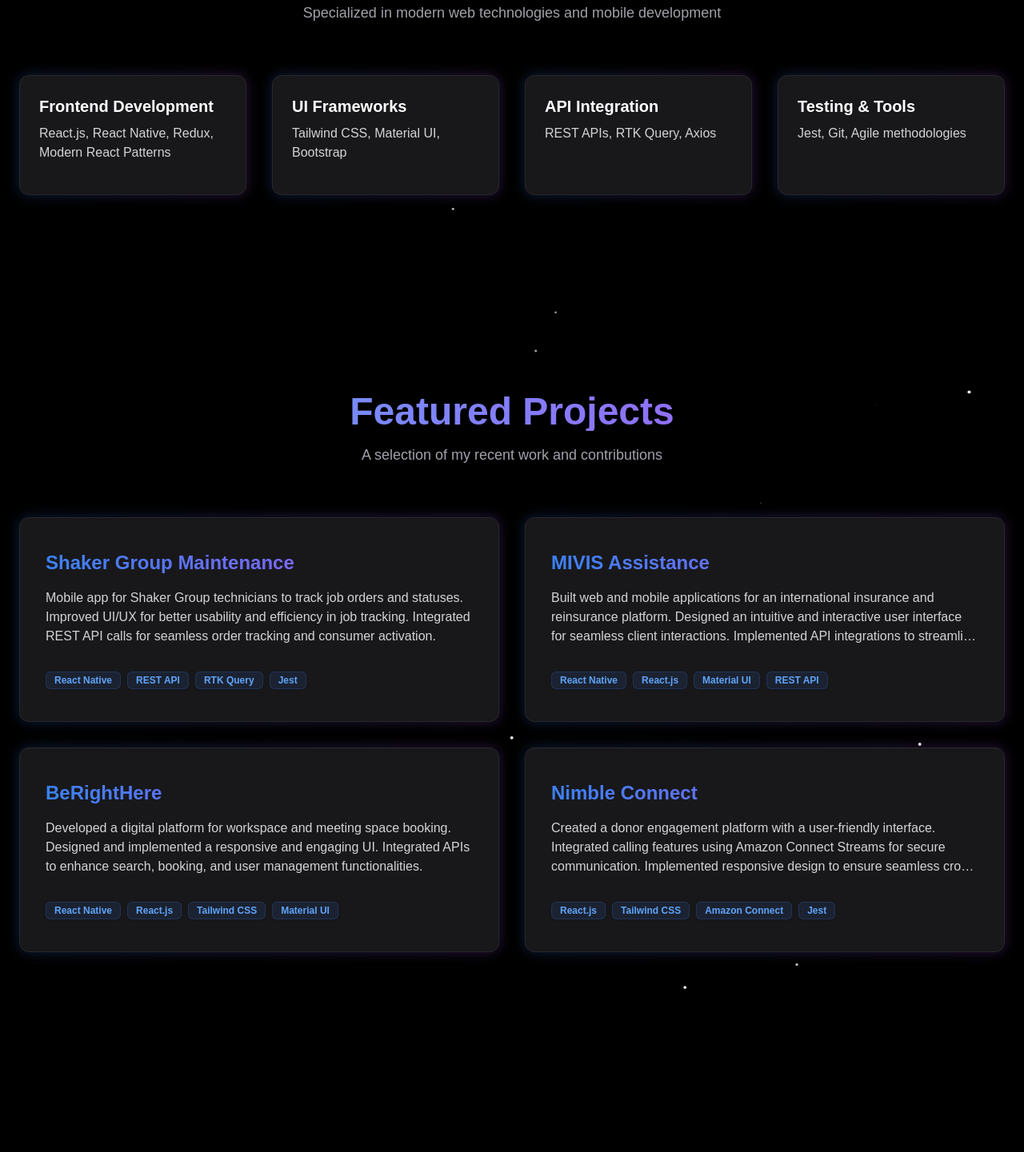
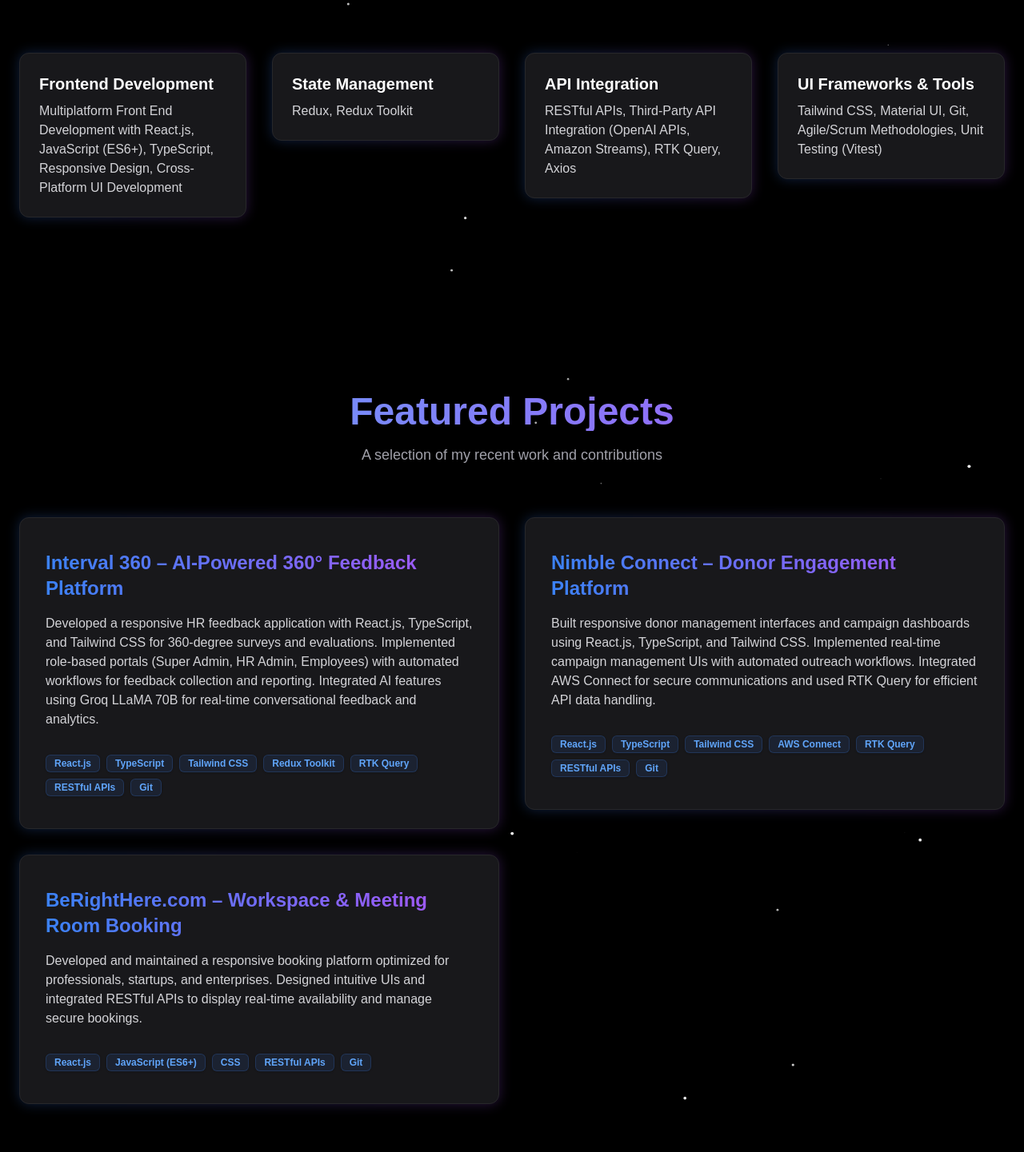
Before and after one commit to vijaykanth143/my-portfolio, a Next.js app: page / in a window 1280 px wide. Shown: the part 1029-2470 px from the top of the page at 80% size. Built offline with nearby package versions, Linux system fonts and the light colour scheme.

Commit message:
minor chnges for new resume

```diff
--- a/src/app/page.tsx
+++ b/src/app/page.tsx
@@ -114,9 +114,10 @@ const Header: React.FC<HeaderProps> = ({ activeSection, setActiveStatus }) => {
         <nav className='flex justify-between items-center'>
           <motion.div
             whileHover={{ scale: 1.05 }}
-            className='text-xl font-bold bg-gradient-to-r from-blue-400 to-purple-500 text-transparent bg-clip-text'
+            onClick={() => scrollToSection({ sectionId: "home" })}
+            className='text-xl cursor-pointer font-bold bg-gradient-to-r from-blue-400 to-purple-500 text-transparent bg-clip-text'
           >
-            Vijaykanth
+            VG
           </motion.div>
 
           <div className='flex items-center'>
@@ -211,54 +212,94 @@ const Header: React.FC<HeaderProps> = ({ activeSection, setActiveStatus }) => {
 const Home = () => {
   const [activeSection, setActiveSection] = useState("home");
 
+  // const projects = [
+  //   {
+  //     title: "Shaker Group Maintenance",
+  //     description:
+  //       "Mobile app for Shaker Group technicians to track job orders and statuses. Improved UI/UX for better usability and efficiency in job tracking. Integrated REST API calls for seamless order tracking and consumer activation.",
+  //     tech: ["React Native", "REST API", "RTK Query", "Jest"],
+  //   },
+  //   {
+  //     title: "MIVIS Assistance",
+  //     description:
+  //       "Built web and mobile applications for an international insurance and reinsurance platform. Designed an intuitive and interactive user interface for seamless client interactions. Implemented API integrations to streamline insurance and claim processes.",
+  //     tech: ["React Native", "React.js", "Material UI", "REST API"],
+  //   },
+  //   {
+  //     title: "BeRightHere",
+  //     description:
+  //       "Developed a digital platform for workspace and meeting space booking. Designed and implemented a responsive and engaging UI. Integrated APIs to enhance search, booking, and user management functionalities.",
+  //     tech: ["React Native", "React.js", "Tailwind CSS", "Material UI"],
+  //   },
+  //   {
+  //     title: "Nimble Connect",
+  //     description:
+  //       "Created a donor engagement platform with a user-friendly interface. Integrated calling features using Amazon Connect Streams for secure communication. Implemented responsive design to ensure seamless cross-device compatibility.",
+  //     tech: ["React.js", "Tailwind CSS", "Amazon Connect", "Jest"],
+  //   },
+  // ];
   const projects = [
     {
-      title: "Shaker Group Maintenance",
+      title: "Interval 360 – AI-Powered 360° Feedback Platform",
       description:
-        "Mobile app for Shaker Group technicians to track job orders and statuses. Improved UI/UX for better usability and efficiency in job tracking. Integrated REST API calls for seamless order tracking and consumer activation.",
-      tech: ["React Native", "REST API", "RTK Query", "Jest"],
+        "Developed a responsive HR feedback application with React.js, TypeScript, and Tailwind CSS for 360-degree surveys and evaluations. Implemented role-based portals (Super Admin, HR Admin, Employees) with automated workflows for feedback collection and reporting. Integrated AI features using Groq LLaMA 70B for real-time conversational feedback and analytics.",
+      tech: [
+        "React.js",
+        "TypeScript",
+        "Tailwind CSS",
+        "Redux Toolkit",
+        "RTK Query",
+        "RESTful APIs",
+        "Git",
+      ],
     },
     {
-      title: "MIVIS Assistance",
+      title: "Nimble Connect – Donor Engagement Platform",
       description:
-        "Built web and mobile applications for an international insurance and reinsurance platform. Designed an intuitive and interactive user interface for seamless client interactions. Implemented API integrations to streamline insurance and claim processes.",
-      tech: ["React Native", "React.js", "Material UI", "REST API"],
+        "Built responsive donor management interfaces and campaign dashboards using React.js, TypeScript, and Tailwind CSS. Implemented real-time campaign management UIs with automated outreach workflows. Integrated AWS Connect for secure communications and used RTK Query for efficient API data handling.",
+      tech: [
+        "React.js",
+        "TypeScript",
+        "Tailwind CSS",
+        "AWS Connect",
+        "RTK Query",
+        "RESTful APIs",
+        "Git",
+      ],
     },
     {
-      title: "BeRightHere",
+      title: "BeRightHere.com – Workspace & Meeting Room Booking",
       description:
-        "Developed a digital platform for workspace and meeting space booking. Designed and implemented a responsive and engaging UI. Integrated APIs to enhance search, booking, and user management functionalities.",
-      tech: ["React Native", "React.js", "Tailwind CSS", "Material UI"],
-    },
-    {
-      title: "Nimble Connect",
-      description:
-        "Created a donor engagement platform with a user-friendly interface. Integrated calling features using Amazon Connect Streams for secure communication. Implemented responsive design to ensure seamless cross-device compatibility.",
-      tech: ["React.js", "Tailwind CSS", "Amazon Connect", "Jest"],
+        "Developed and maintained a responsive booking platform optimized for professionals, startups, and enterprises. Designed intuitive UIs and integrated RESTful APIs to display real-time availability and manage secure bookings.",
+      tech: ["React.js", "JavaScript (ES6+)", "CSS", "RESTful APIs", "Git"],
     },
   ];
 
   const skills = [
     {
       title: "Frontend Development",
-      description: "React.js, React Native, Redux, Modern React Patterns",
+      description:
+        "Multiplatform Front End Development with React.js, JavaScript (ES6+), TypeScript, Responsive Design, Cross-Platform UI Development",
     },
     {
-      title: "UI Frameworks",
-      description: "Tailwind CSS, Material UI, Bootstrap",
+      title: "State Management",
+      description: "Redux, Redux Toolkit",
     },
     {
       title: "API Integration",
-      description: "REST APIs, RTK Query, Axios",
+      description:
+        "RESTful APIs, Third-Party API Integration (OpenAI APIs, Amazon Streams), RTK Query, Axios",
     },
     {
-      title: "Testing & Tools",
-      description: "Jest, Git, Agile methodologies",
+      title: "UI Frameworks & Tools",
+      description:
+        "Tailwind CSS, Material UI, Git, Agile/Scrum Methodologies, Unit Testing (Vitest)",
     },
   ];
 
   const handleDownloadResume = () => {
     // Replace with your resume download link
+    alert("Downloading Resume...");
     // using Java Script method to get PDF file
     fetch("/vijaykanth.G.pdf").then((response) => {
       response.blob().then((blob) => {
@@ -300,7 +341,7 @@ const Home = () => {
               animate={{ opacity: 1, y: 0 }}
               transition={{ duration: 0.8, delay: 0.2 }}
               style={{ lineHeight: "100px" }}
-              className='text-5xl md:text-6xl lg:text-7xl font-bold bg-clip-text text-transparent bg-gradient-to-r from-blue-400 to-purple-500 mb-6'
+              className='text-5xl  md:text-6xl lg:text-7xl font-bold bg-clip-text text-transparent bg-gradient-to-r from-blue-400 to-purple-500 mb-6'
             >
               Vijayakanth G
             </motion.h1>
--- a/src/components/ui/project-cards.tsx
+++ b/src/components/ui/project-cards.tsx
@@ -12,13 +12,16 @@ export const ProjectCard = ({
   tech: string[];
 }) => {
   return (
-    <motion.div whileHover={{ y: -5 }} className='relative group'>
+    <motion.div
+      whileHover={{ y: -5 }}
+      className='relative group cursor-pointer'
+    >
       <div className='absolute inset-0 bg-gradient-to-r from-blue-500 to-purple-500 rounded-xl blur opacity-25 group-hover:opacity-100 transition duration-1000'></div>
       <div className='relative bg-zinc-900 border border-zinc-800 px-8 py-10 rounded-xl h-full transform transition duration-300 group-hover:border-zinc-600'>
         <h3 className='text-2xl font-bold bg-clip-text text-transparent bg-gradient-to-r from-blue-500 to-purple-500 mb-4'>
           {title}
         </h3>
-        <p className='text-zinc-300 mb-8 line-clamp-3'>{description}</p>
+        <p className='text-zinc-300 mb-8 '>{description}</p>
         <div className='flex flex-wrap gap-2 mt-auto'>
           {tech.map((item) => (
             <Badge
@@ -43,7 +46,10 @@ export const SkillCard = ({
   description: string;
 }) => {
   return (
-    <motion.div whileHover={{ y: -5 }} className='relative group h-[150px]'>
+    <motion.div
+      whileHover={{ y: -5 }}
+      className='relative group cursor-pointer'
+    >
       <div className='absolute inset-0 bg-gradient-to-r from-blue-500 to-purple-500 rounded-xl blur opacity-25 group-hover:opacity-100 transition duration-1000'></div>
       <div className='relative bg-zinc-900 border border-zinc-800 p-6 rounded-xl h-full transform transition duration-300 group-hover:border-zinc-600'>
         <h3 className='text-xl font-bold text-white mb-2'>{title}</h3>
```
Also changed, not shown: 1 other file (tests, documents, lock files or other folders).
